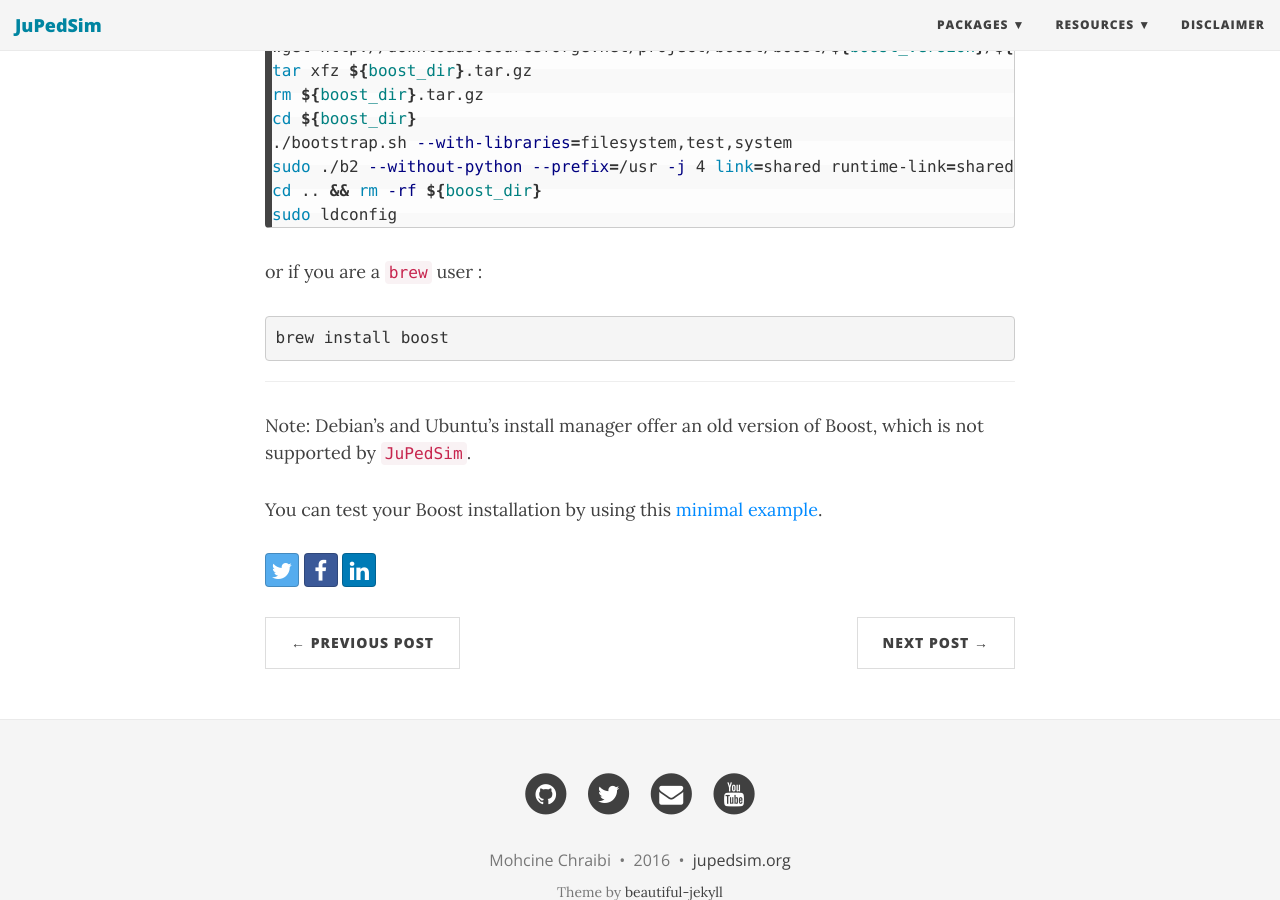
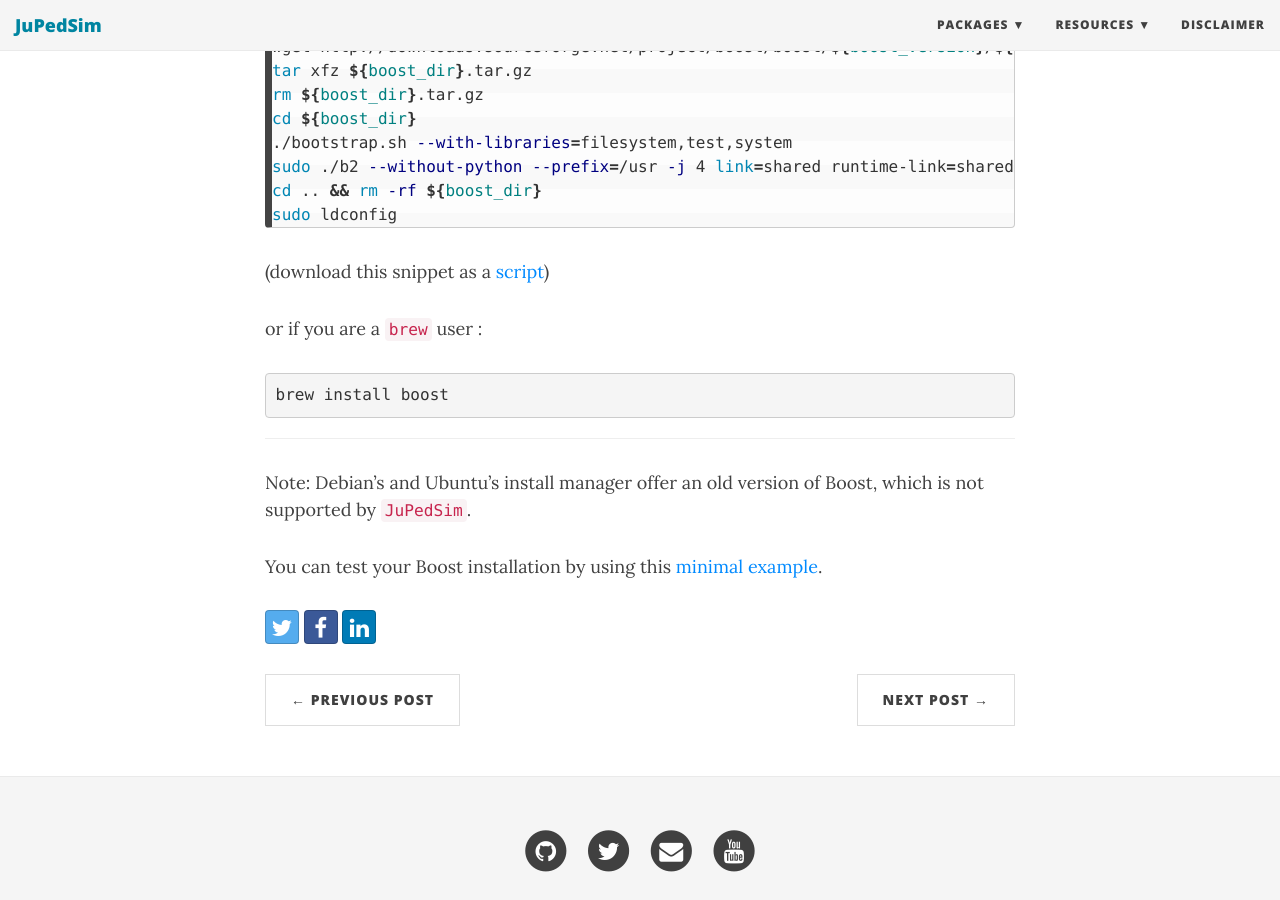
Before and after one commit to gjaeger/JuPedSim.github.io, a Jekyll site: the page built from _posts/2016-11-03-Requirements.md, in a window 1280 px wide and 900 px high, scrolled down 1662 px. Built offline with Jekyll 4.4.1, drawn with Linux system fonts in a browser that asks for light colours; nearby versions of some CDN libraries.

Commit message:
add boost snippet

`````diff
--- a/_posts/2016-11-03-Requirements.md
+++ b/_posts/2016-11-03-Requirements.md
@@ -77,6 +77,8 @@ cd .. && rm -rf ${boost_dir}
 sudo ldconfig
 ```
 
+(download this snippet as a [script](https://cst.version.fz-juelich.de/jupedsim/jpscore/snippets/4))
+
 or if you are a `brew` user :
 
 ````
`````
